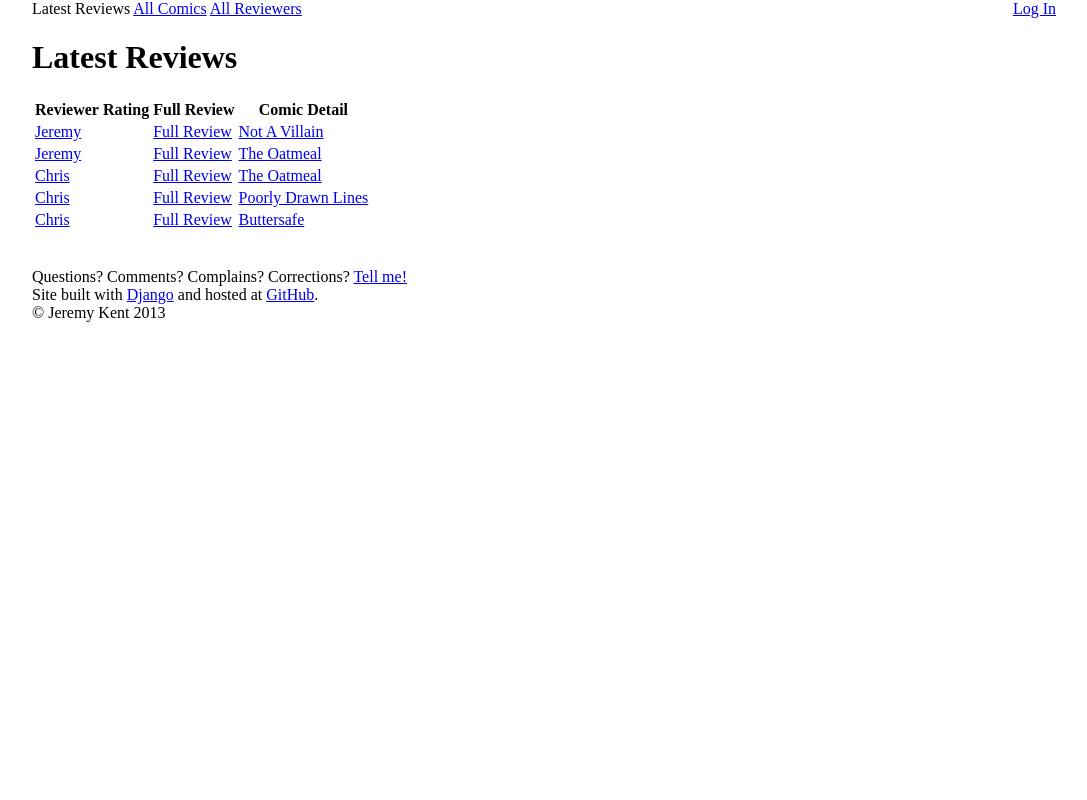
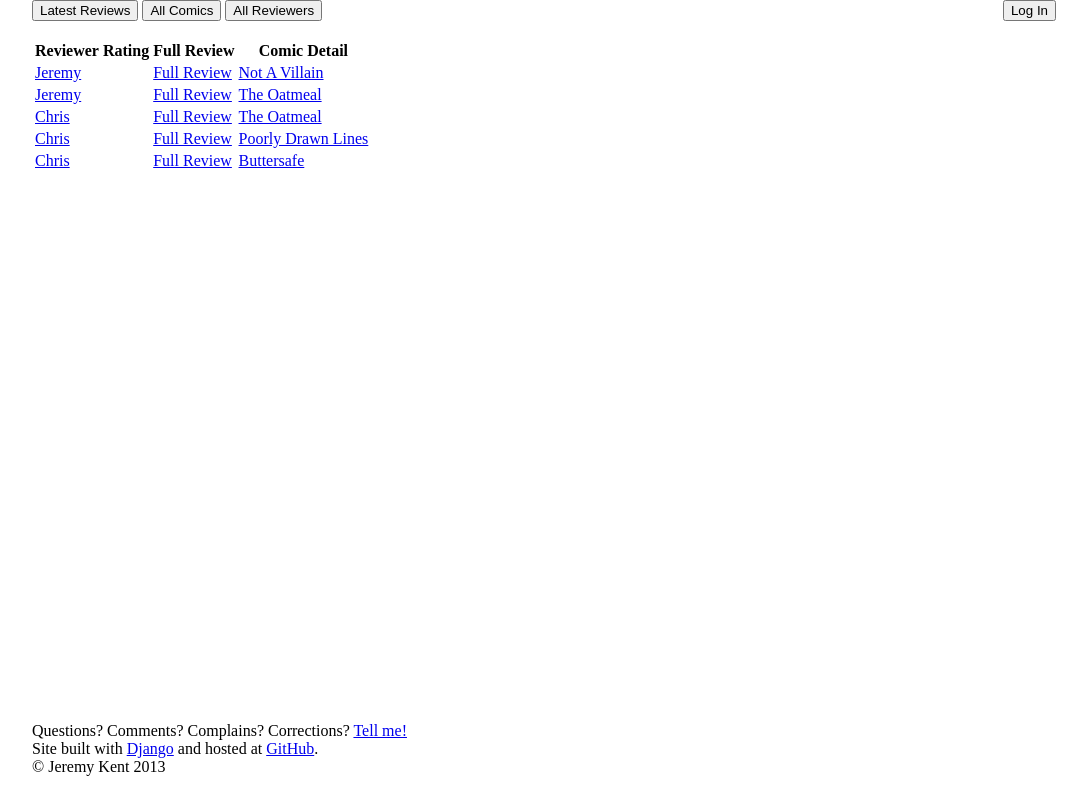
Before and after one commit to ibiwan/ibcomics, a Django app: page / in a window 1280 px wide. Shown: the whole page, without its empty margins (96-1183 px from the left). Run offline with Django 3.2, Linux system fonts and the light colour scheme; data comes from the database, SQL or seed files in the repository; both versions use the stored data as it was after the commit; parts of the project's set-up code (start-up, migrations or seed data) failed here and were passed over; some libraries are stand-ins or nearby versions.

Commit message:
prettifying and css

```diff
--- a/ibcomics/templates/reviews/base.html
+++ b/ibcomics/templates/reviews/base.html
@@ -4,47 +4,67 @@
 <html lang='en'>
     <head>
         <!-- scripts -->
-        <script src="//ajax.googleapis.com/ajax/libs/jquery/1.10.2/jquery.min.js"></script>
-        <script src="//ajax.aspnetcdn.com/ajax/jquery.dataTables/1.9.4/jquery.dataTables.min.js"></script>
-        <script src='{% static "reviews/js/jquery.rateit.js" %}' type="text/javascript" language="javascript"></script>
+        <script type="text/javascript" language="javascript" src="//ajax.aspnetcdn.com/ajax/jquery/jquery-1.9.0.min.js"></script>
+        <script type="text/javascript" language="javascript" src="//ajax.aspnetcdn.com/ajax/jquery.ui/1.8.22/jquery-ui.min.js"></script>
+        <script type="text/javascript" language="javascript" src="//ajax.aspnetcdn.com/ajax/jquery.dataTables/1.9.4/jquery.dataTables.min.js"></script>
+        <script type="text/javascript" language="javascript" src='{% static "reviews/js/jquery.rateit.min.js" %}'></script>
         <!-- styles -->
-        <link href='http://ajax.aspnetcdn.com/ajax/jquery.dataTables/1.9.4/css/jquery.dataTables.css' type="text/css" rel="stylesheet"/>
-        <link href='{% static "reviews/css/rateit.css" %}' type="text/css" rel="stylesheet"/>
+        <link type="text/css" rel="stylesheet" href='//ajax.aspnetcdn.com/ajax/jquery.ui/1.8.10/themes/cupertino/jquery-ui.css' />
+        <link type="text/css" rel="stylesheet" href='//ajax.aspnetcdn.com/ajax/jquery.dataTables/1.9.4/css/jquery.dataTables.css'/>
+        <link type="text/css" rel="stylesheet" href='{% static "reviews/css/rateit.css" %}'/>
+        <link type="text/css" rel="stylesheet" href='{% static "reviews/css/reviews.css" %}'/>
         <!-- SEO junk -->
-        <title>{% block title %}ibComics Reviews{% endblock %}</title>
+        <title>
+            {% block title %}ibComics Reviews{% endblock %}
+        </title>
     </head>
-    <body style="width:80%;margin:0 auto;">
-        <div id='menubar'>
-            <span id='menubaritem left'>
-                {% block allreviews %}<a href="{% url 'index' %}">Latest Reviews</a>{% endblock %}
-            </span>
-            <span id='menubaritem left'>
-                {% block allcomics %}<a href="{% url 'comicsindex' %}">All Comics</a>{% endblock %}
-            </span>
-            <span id='menubaritem left'>
-                {% block allreviewers %}<a href="{% url 'reviewersindex' %}">All Reviewers</a>{% endblock %}
-            </span>
-             <span id='menubaritem right' style="float:right;">
+    <body>
+        <!--[if !IE 7]>
+            <style type="text/css">
+                #wrap {display:table;height:100%}
+            </style>
+        <![endif]-->
+        <div id="wrap">
+            <div id="header">
+                <div id="toolbar" class="ui-widget-header ui-corner-all">
+                    {% block allreviews %}
+                        <a href="{% url 'index' %}"><button id="menubtn_latestreviews">Latest Reviews</button></a>
+                        <script>$( "#menubtn_latestreviews" ).button();</script>
+                    {% endblock %}
+                    {% block allcomics %}
+                        <a href="{% url 'comicsindex' %}"><button id="menubtn_allcomics">All Comics</button></a>
+                        <script>$( "#menubtn_allcomics" ).button();</script>
+                    {% endblock %}
+                    {% block allreviewers %}
+                        <a href="{% url 'reviewersindex' %}"><button id="menubtn_allreviewers">All Reviewers</button></a>
+                        <script>$( "#menubtn_allreviewers" ).button();</script>
+                    {% endblock %}
                     {% block loginout %}
                         {% if user and user.is_active %}
-                        <a href="{% url 'logout_view' %}">Log Out {{user.username}}</a>
+                            <a href="{% url 'logout_view' %}"><button id="menubtn_loginout" class="menubtn_right">Log Out {{user.username}}</button></a>
+                            <script>$( "#menubtn_loginout" ).button();</script>
                         {% else %}
-                        <a href="{% url 'loginreviewerindex' %}">Log In</a>
+                            <a href="{% url 'loginreviewerindex' %}"><button id="menubtn_loginout" class="menubtn_right">Log In</button></a>
+                            <script>$( "#menubtn_loginout" ).button();</script>
                         {% endif %}
                     {% endblock %}
-            </span>
                 </div>
-
-        <div id='content'>
-            {% block content %}
-            {% endblock %}
+                <br />
+            </div>
+            <div id="main">
+                <div id='content' class="ui-widget-container">
+                    {% block content %}{% endblock %}
+                </div>
+            </div>
+        </div>
+        <div id="footer">
+            <br />
+            Questions?  Comments? Complains? Corrections? <a href="mailto:ibiwan@gmail.com">Tell me!</a><br />
+            Site built with <a href="https://www.djangoproject.com/">Django</a>
+            and hosted at <a href="https://github.com/ibiwan/ibcomics">GitHub</a>.<br />
+            &copy; Jeremy Kent 2013
         </div>
     </body>
     <footer>
-        <br /><br />
-        Questions?  Comments? Complains? Corrections? <a href="mailto:ibiwan@gmail.com">Tell me!</a><br />
-        Site built with <a href="https://www.djangoproject.com/">Django</a>
-        and hosted at <a href="https://github.com/ibiwan/ibcomics">GitHub</a>.<br />
-        &copy; Jeremy Kent 2013<br />
     </footer>
 </html>
--- a/ibcomics/templates/reviews/review_detail.html
+++ b/ibcomics/templates/reviews/review_detail.html
@@ -1,8 +1,12 @@
 {% extends 'reviews/base.html' %}
-{% block title %}ibComics Reviews: Review Detail{% endblock %}
 {% block allreviews %}{{ block.super }}{% endblock %}
 {% block allcomics %}{{ block.super }}{% endblock %}
 {% block allreviewers %}{{ block.super }}{% endblock %}
+{% block loginout %}{{ block.super }}{% endblock %}
+
+{% block title %}
+    {{ block.super }}: Review Detail
+{% endblock %}
 
 {% block content %}
     <h1>Review Content</h1>
--- a/ibcomics/templates/reviews/review_list.html
+++ b/ibcomics/templates/reviews/review_list.html
@@ -1,11 +1,18 @@
 {% extends 'reviews/base.html' %}
-{% block title %}ibComics Reviews: Latest Reviews{% endblock %}
-{% block allreviews %}Latest Reviews{% endblock %}
 {% block allcomics %}{{ block.super }}{% endblock %}
 {% block allreviewers %}{{ block.super }}{% endblock %}
+{% block loginout %}{{ block.super }}{% endblock %}
+
+{% block title %}
+    {{ block.super }}: Latest Reviews
+{% endblock %}
+
+{% block allreviews %}
+    {{ block.super }}
+    <script>$( "#menubtn_latestreviews" ).button({ disabled: true });</script>
+{% endblock %}
 
 {% block content %}
-    <h1>Latest Reviews</h1>
     {% if review_list %}
         <table class="latestreviews" id="latestreviews">
             <thead>
@@ -40,7 +47,7 @@
             $(document).ready(function() {
                 $('#'+tableid).dataTable({
                     "sPaginationType" : "full_numbers",
-                    "iDisplayLength"  : 20,
+                    "iDisplayLength"  : 15,
                     "bLengthChange"   : false,
                     "fnDrawCallback"  : function(){
                             if ( $('#'+tableid+'_paginate span a.paginate_button').size() )
--- a/ibcomics/templates/reviews/templatetemplate.html
+++ b/ibcomics/templates/reviews/templatetemplate.html
@@ -3,4 +3,5 @@
 {% block allreviews %}{{ block.super }}{% endblock %}
 {% block allcomics %}{{ block.super }}{% endblock %}
 {% block allreviewers %}{{ block.super }}{% endblock %}
+{% block loginout %}{{ block.super }}{% endblock %}
 {% block content %}{{ block.super }}{% endblock %}
--- /dev/null
+++ b/reviews/static/reviews/css/reviews.css
@@ -0,0 +1,33 @@
+html, body {height: 100%;}
+
+#wrap {min-height: 100%;}
+
+#main {overflow:auto;
+    padding-bottom: 6em;}  /* must be same height as the footer */
+
+#footer {position: relative;
+    margin-top: -6em; /* negative value of footer height */
+    height: 6em;
+    clear:both;}
+
+/*Opera Fix*/
+body:before {
+    content:"";
+    height:100%;
+    float:left;
+    width:0;
+    margin-top:-32767px;/
+}
+
+.error_message {
+    color:red;
+}
+
+body {
+    width:80%;
+    margin:0 auto;
+}
+
+.menubtn_right {
+    float:right;
+}
```
Also changed, not shown: ibcomics/templates/registration/login.html (+10 -2 lines), ibcomics/templates/reviews/addcomic.html (+6 -2 lines), ibcomics/templates/reviews/comic_detail.html (+6 -2 lines), ibcomics/templates/reviews/comic_list.html (+12 -5 lines), ibcomics/templates/reviews/deletecomic.html (+6 -2 lines), ibcomics/templates/reviews/deletereview.html (+6 -2 lines), ibcomics/templates/reviews/reviewer_detail.html (+6 -2 lines), ibcomics/templates/reviews/reviewer_list.html (+11 -4 lines), ibcomics/templates/reviews/writereview.html (+6 -2 lines), ibcomics.sqlite. Lines whose indentation alone changed are shown as unchanged.
